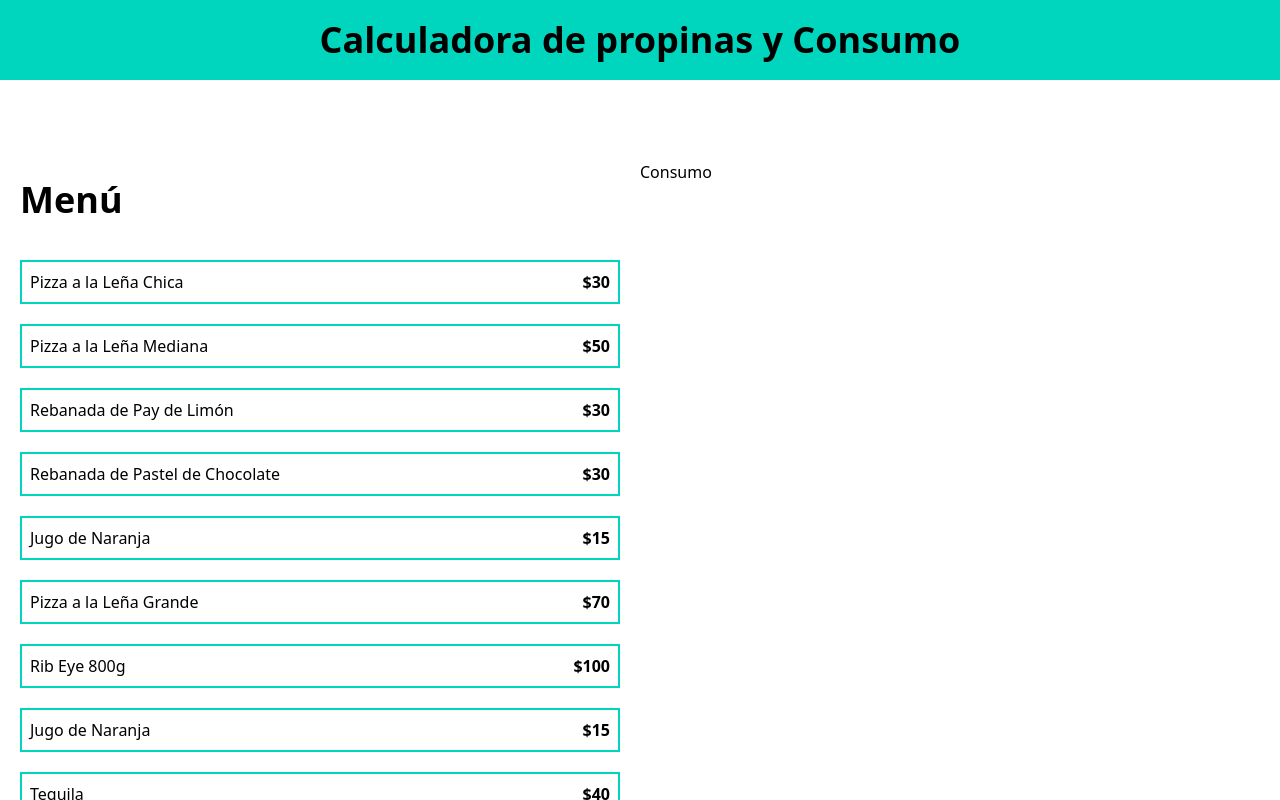
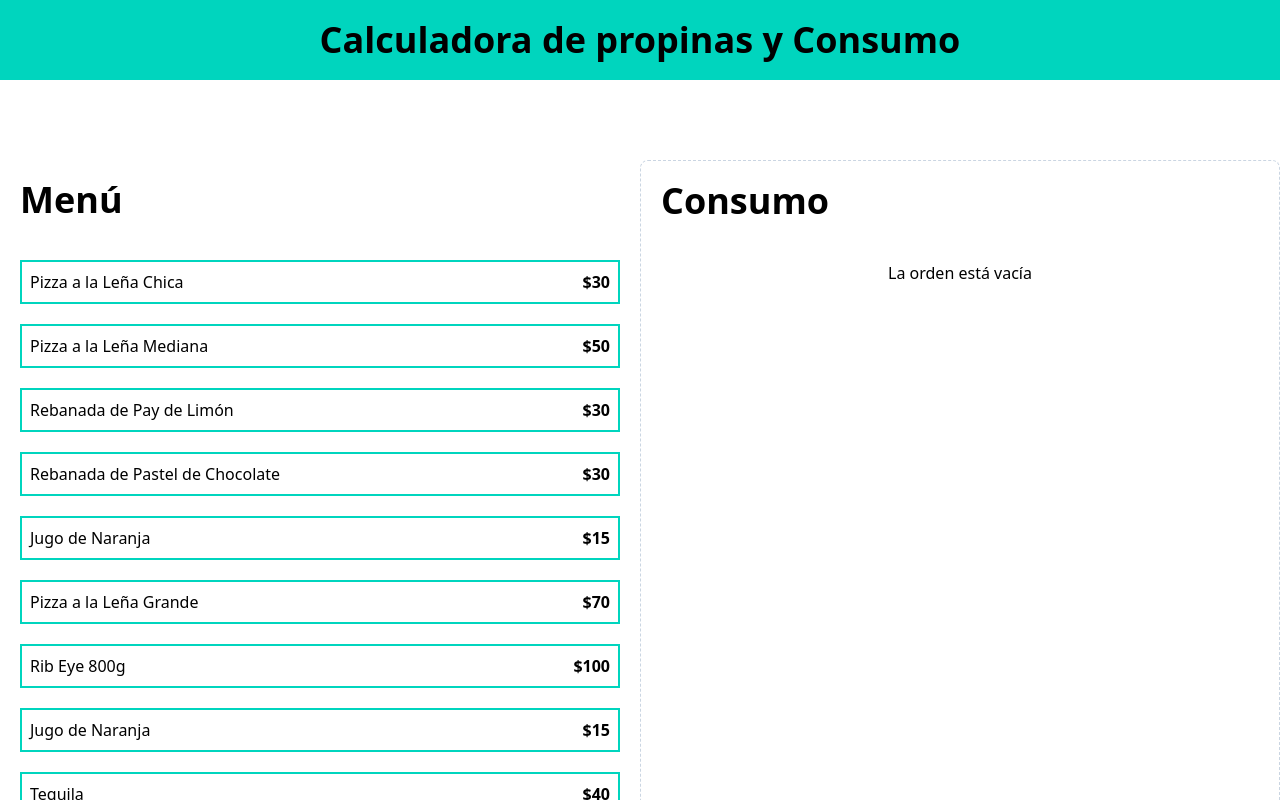
Before and after one commit to lxstik/proyecto-calculadora-de-propinas, a React (Vite) app: page / in a window 1280 px wide. Shown: the top 800 px of the page. Built offline with nearby package versions, Linux system fonts and the light colour scheme.

Commit message:
agregar articulos a la orden

```diff
--- a/src/App.tsx
+++ b/src/App.tsx
@@ -1,8 +1,10 @@
 import MenuItem from "./components/MenuItem"
+import OtherContents from "./components/OtherContents"
 import { menuItems } from "./data/db"
+import useOrder from "./hooks/useOrders"
 
 function App() {
-  console.log(menuItems)
+  const {order, addItem} = useOrder()
 
   return (
     <>
@@ -19,14 +21,18 @@ function App() {
               <MenuItem
                 key={item.id}
                 item={item}
+                addItem={addItem}
               />
             ))}
           </div>
 
         </div>
 
-        <div>
-          <h2>Consumo</h2>
+        <div className="border border-dashed border-slate-300 p-5 rounded-lg space-y-10">
+            <OtherContents
+              order={order}
+
+            />
         </div>
       </main>
     </>
--- a/src/components/MenuItem.tsx
+++ b/src/components/MenuItem.tsx
@@ -1,14 +1,16 @@
 import type { MenuItem } from "../types"
 
 type MenuItemProps = {
-    item: MenuItem
+    item: MenuItem,
+    addItem: (item: MenuItem) => void
 }
 
-export default function MenuItem({ item } : MenuItemProps) {
+export default function MenuItem({ item, addItem } : MenuItemProps) {
   return (
     <>
         <button
             className="border-2 border-teal-400 hover:bg-teal-200 w-full p-2 flex justify-between mb-5"
+            onClick={() => addItem(item)}
         >
             <p>{item.name}</p>
             <p className="font-black">${item.price}</p>
--- /dev/null
+++ b/src/components/OtherContents.tsx
@@ -0,0 +1,47 @@
+import { formatCurrency } from "../helpers"
+import type { OrderItem } from "../types"
+
+type orderContentProps = {
+    order: OrderItem[]
+}
+
+export default function OtherContents({ order }: orderContentProps) {
+    return (
+        <div>
+            <h2 className='font-black text-4xl'>Consumo</h2>
+
+            <div className="space-y-3 mt-10">
+                {order.length === 0 ?
+                    <p className="text-center">La orden está vacía</p>
+                    : (
+                        order.map(item => (
+                            <div
+                                key={item.id}
+                                className="flex justify-between items-center border-t border-gray-200 py-5 last-of-type:border-b"
+                            >
+                                <div>
+                                    <p className="text-lg">
+                                        {item.name} - {formatCurrency(item.price)}
+                                    </p>
+
+                                    <p className="font-black">
+                                        Cantidad: {item.quantity} - {formatCurrency(item.price * item.quantity)}
+                                    </p>
+                                </div>
+                                <div>
+
+                                    <button
+                                        className="bg-red-400 h-8 w-8 rounded-full text-white"
+                                    >
+                                        X
+                                    </button>
+                                </div>
+                            </div>
+                        ))
+                    )
+
+                }
+            </div>
+        </div>
+    )
+}
--- /dev/null
+++ b/src/helpers/index.ts
@@ -0,0 +1,5 @@
+export function formatCurrency(quantity: number){
+    return new Intl.NumberFormat('en-US', {
+        style: 'currency', currency: 'USD'
+    }).format(quantity)
+}
--- /dev/null
+++ b/src/hooks/useOrders.ts
@@ -0,0 +1,27 @@
+import { useState } from "react"
+import type { MenuItem, OrderItem } from "../types"
+
+export default function useOrder() {
+    const [order, setOrder] = useState<OrderItem[]>([]) //revisar qeu lo que se mete en el estado sea del tipo OrderItem
+
+    const addItem = (item: MenuItem) => {
+        const itemExists = order.find(orderItem => orderItem.id === item.id)
+        if (itemExists) {
+            const updatedOrder = order.map(orderItem => orderItem.id === item.id
+                ? {...orderItem, quantity:orderItem.quantity + 1}
+                : orderItem
+            )
+            setOrder(updatedOrder)
+        } else {
+            const newItem = { ...item, quantity: 1 }
+            setOrder([...order, newItem])
+        }
+
+
+    }
+
+    return {
+        order,
+        addItem
+    }
+}
--- a/src/types/index.ts
+++ b/src/types/index.ts
@@ -3,3 +3,7 @@ export type MenuItem = {
     name: string,
     price: number
 }
+
+export type OrderItem = MenuItem & {
+    quantity: number
+}
```
